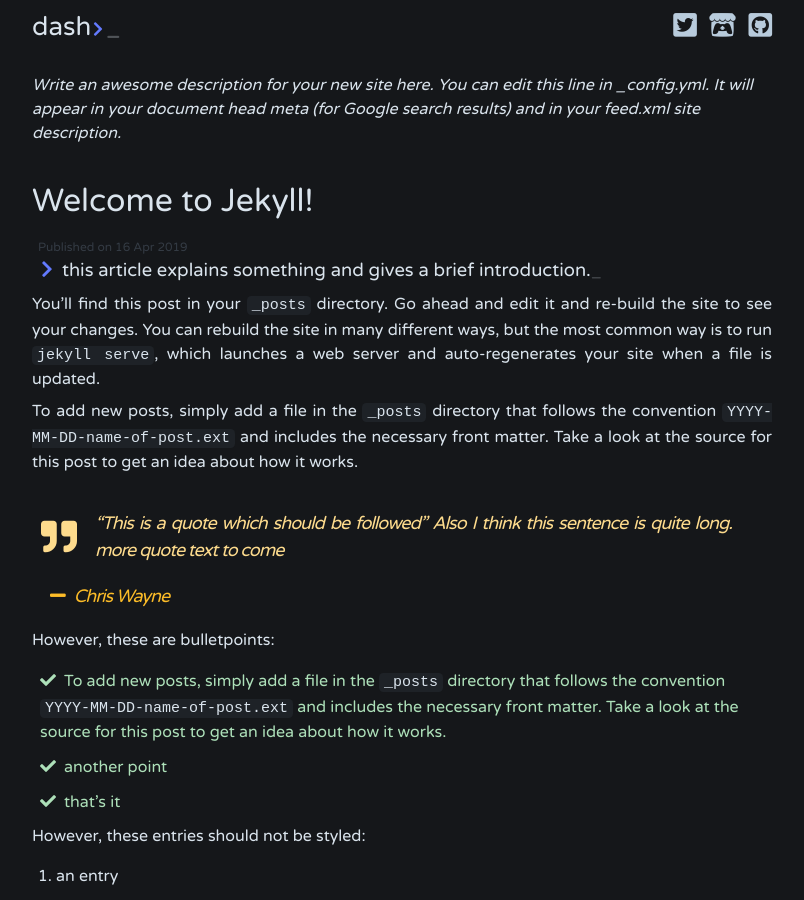
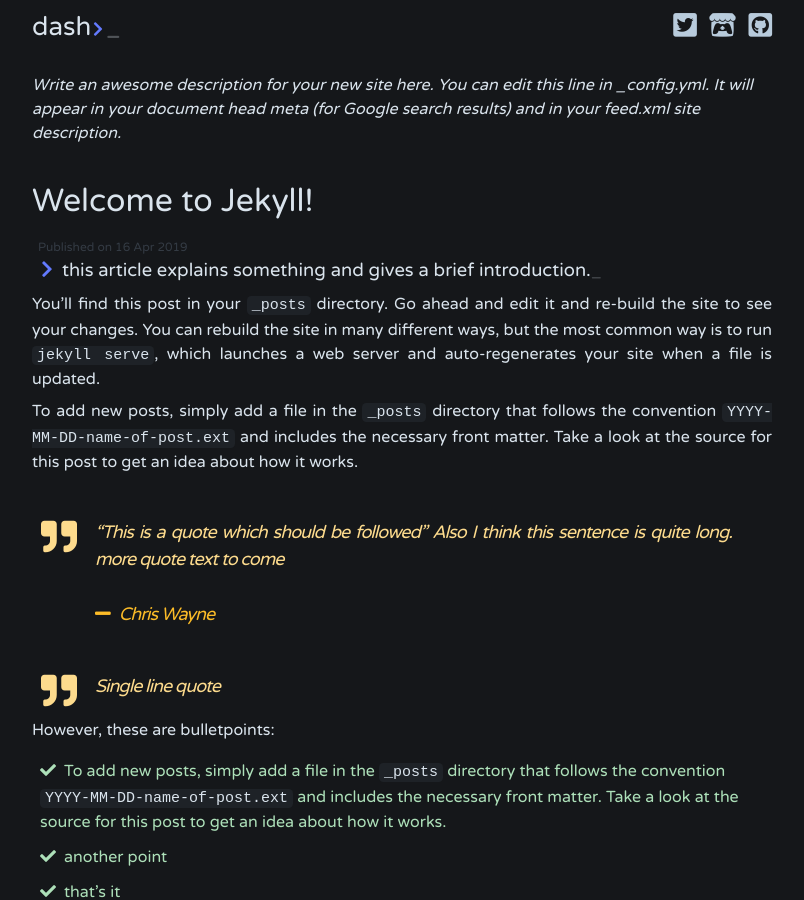
Before and after one commit to bitbrain/jekyll-dash, a Jekyll site: the page built from _posts/2019-04-16-welcome-to-jekyll2.md, in a window 1280 px wide. Shown: the top 900 px of the page, without its empty margins (238-1042 px from the left). Built offline with Jekyll 4.4.1, drawn with Linux system fonts in a browser that asks for light colours; nearby versions of some CDN libraries; comment, search, counter and statistics services are not loaded.

Commit message:
:bug: address quote spacing issue

```diff
--- a/_posts/2019-04-16-welcome-to-jekyll2.md
+++ b/_posts/2019-04-16-welcome-to-jekyll2.md
@@ -12,6 +12,8 @@
 > Also I think this sentence is quite long.
 > more quote text to come
 >   - Chris Wayne
+
+> Single line quote
 
 However, these are bulletpoints:
 
--- a/_sass/dash/_layout.scss
+++ b/_sass/dash/_layout.scss
@@ -169,7 +169,7 @@
     }
 
     & > p {
-        display: block;
+        display: inline-block;
         padding-left: 3em;
     }
 
@@ -180,6 +180,10 @@
       float: left;
 
       font-size: 2em;
+    }
+
+    & > ul {
+      margin-left: 3em;
     }
 
     li {
```
